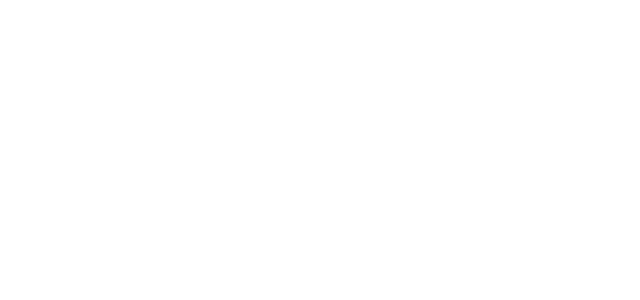
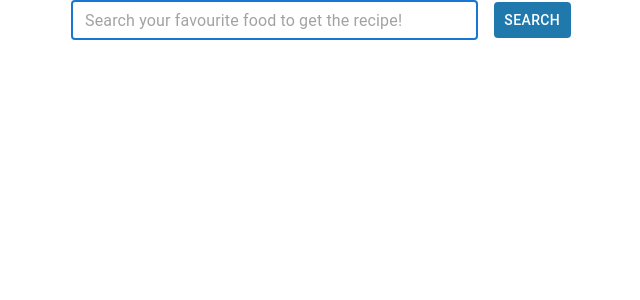
Before and after one commit to hyeonahc/recipe-website, a React (Create React App) app: page / in a window 1280 px wide. Shown: the top 300 px of the page, without its empty margins (319-959 px from the left). Built offline with nearby package versions, Linux system fonts and the light colour scheme.

Commit message:
#2 feat: Create search, button UI in homepage

```diff
--- a/src/App.js
+++ b/src/App.js
@@ -1,7 +1,46 @@
+import { Box, Button, FormControl, OutlinedInput } from '@mui/material'
 import Layout from './components/Layout'
 
 function App() {
-  return <Layout></Layout>
+  return (
+    <Layout>
+      <Box
+        sx={{
+          display: 'flex',
+          justifyContent: 'center',
+        }}>
+        <Box
+          sx={{
+            width: '100%',
+            maxWidth: 500,
+          }}>
+          <Box sx={{ display: 'flex', alignItems: 'center', gap: '1rem' }}>
+            <FormControl
+              size='small'
+              sx={{ width: '100%' }}>
+              <OutlinedInput
+                autoFocus={true}
+                placeholder='Search your favourite food to get the recipe!'
+              />
+            </FormControl>
+            <Button
+              variant='contained'
+              size='medium'
+              sx={{
+                boxShadow: 'none',
+                backgroundColor: '#2079ad',
+                '&:hover': {
+                  boxShadow: 'none',
+                  backgroundColor: '#2079ad',
+                },
+              }}>
+              Search
+            </Button>
+          </Box>
+        </Box>
+      </Box>
+    </Layout>
+  )
 }
 
 export default App
```
